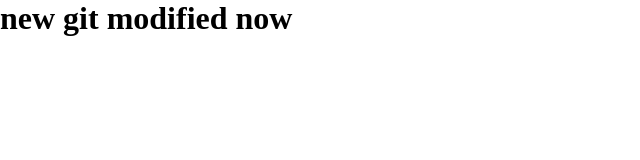
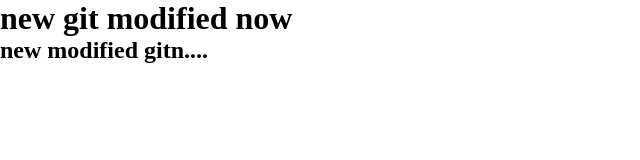
Before and after one commit to sindhujabaswaraj/newpractice, a plain HTML site: page index.html in a window 1280 px wide. Shown: the whole page, without its empty margins (0-640 px from the left). Drawn offline with Linux system fonts and the light colour scheme.

Commit message:
modified

```diff
--- a/index.html
+++ b/index.html
@@ -8,5 +8,6 @@
 </head>
 <body>
     <h1> new git modified now</h1>
+    <h2>new modified gitn....</h2>
 </body>
 </html>
```
